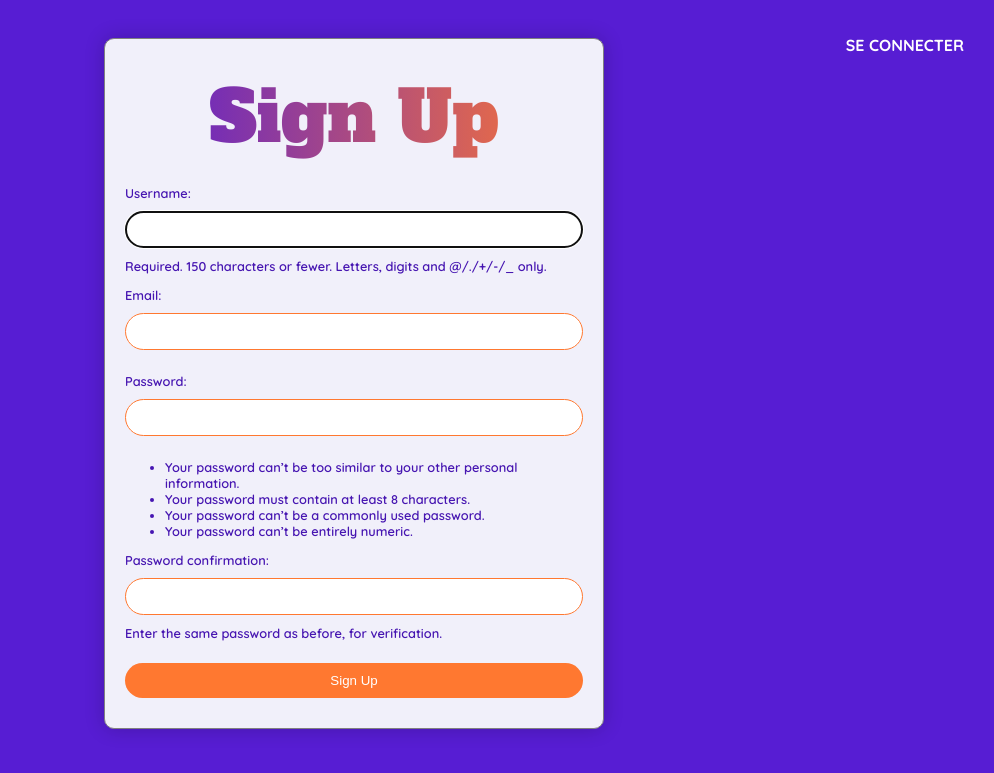
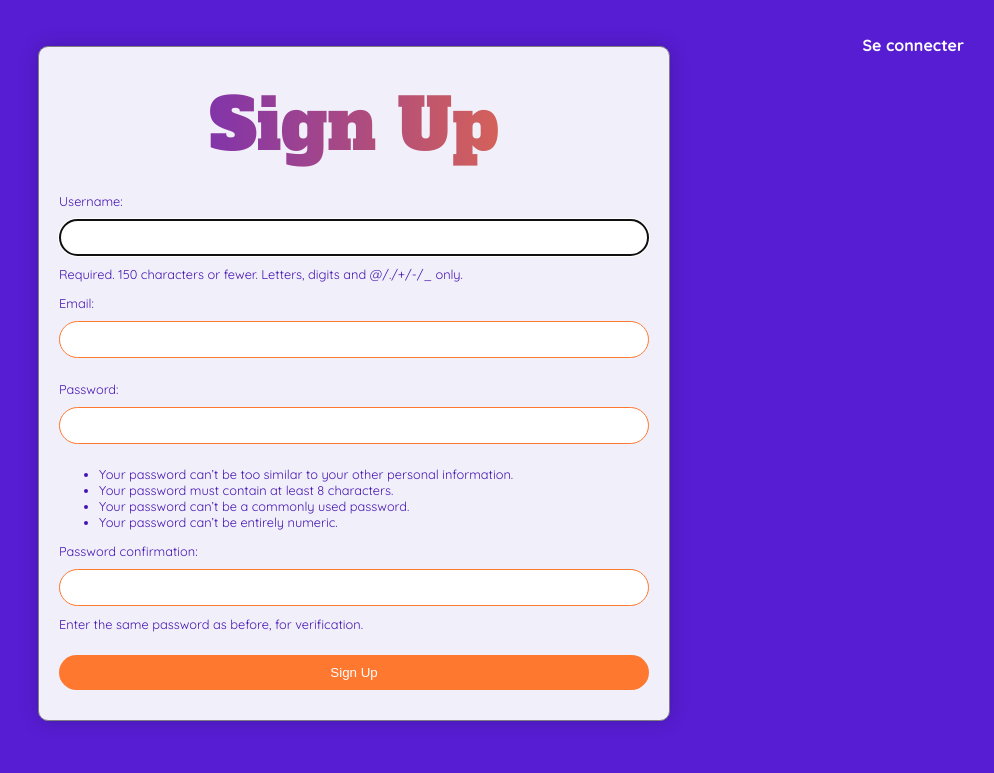
Before and after one commit to Maskrpone/django-drive, a Django app: page /authentication/signup/ in a window 1280 px wide. Shown: the top 773 px of the page, without its empty margins (286-1280 px from the left). Run offline with Django 5.2, Linux system fonts and the light colour scheme.

Commit message:
finissions du css des pages précédentes

```diff
--- a/drive/static/css/signup.css
+++ b/drive/static/css/signup.css
@@ -10,7 +10,7 @@ body {
     justify-content: center;
     align-items: center;
     height: 100%;
-    margin: 0;
+
     font-family: Arial, sans-serif;
 }
 
@@ -34,17 +34,20 @@ form {
     padding: 20px;
     box-shadow: 0 0 20px rgba(0, 0, 0, 0.2);
     width: 100%;
-    max-width: 500px;
+    max-width: 50%;
+
     box-sizing: border-box;
     transition: box-shadow 0.3s ease-in-out;
-    margin-top: 3%;
-    margin-bottom: 3%;
+    margin-top: 3% auto;
+    margin: 3% auto;
+
+
 
     font-family: "Quicksand", sans-serif;
     font-optical-sizing: auto;
     font-style: bold;
     font-size: 0.8em;
-    font-weight: 600;
+    font-weight: 600 auto;
     color: #4615b1;
 
 }
@@ -76,18 +79,25 @@ button:hover {
 
 a{
     position: absolute;
-    top: 35px;
-    right: 30px;
-    color: white;
+    top: 35px ;
+    right: 30px ;
+    color: white ;
     text-decoration: none;
 
     font-family: "Quicksand", sans-serif;
     font-optical-sizing: auto;
     font-style: bold;
-    font-size: 1em;
-    text-transform: uppercase;
+    font-size: 1em auto;
+    transition: font-size 0.3s ease-in-out;
     font-weight: 900;
 }
+
+@media (max-width: 600px) {
+a {
+    font-size: 0.5em;
+}
+}
+
 
 a:hover {
     color: #ff7830;
```
